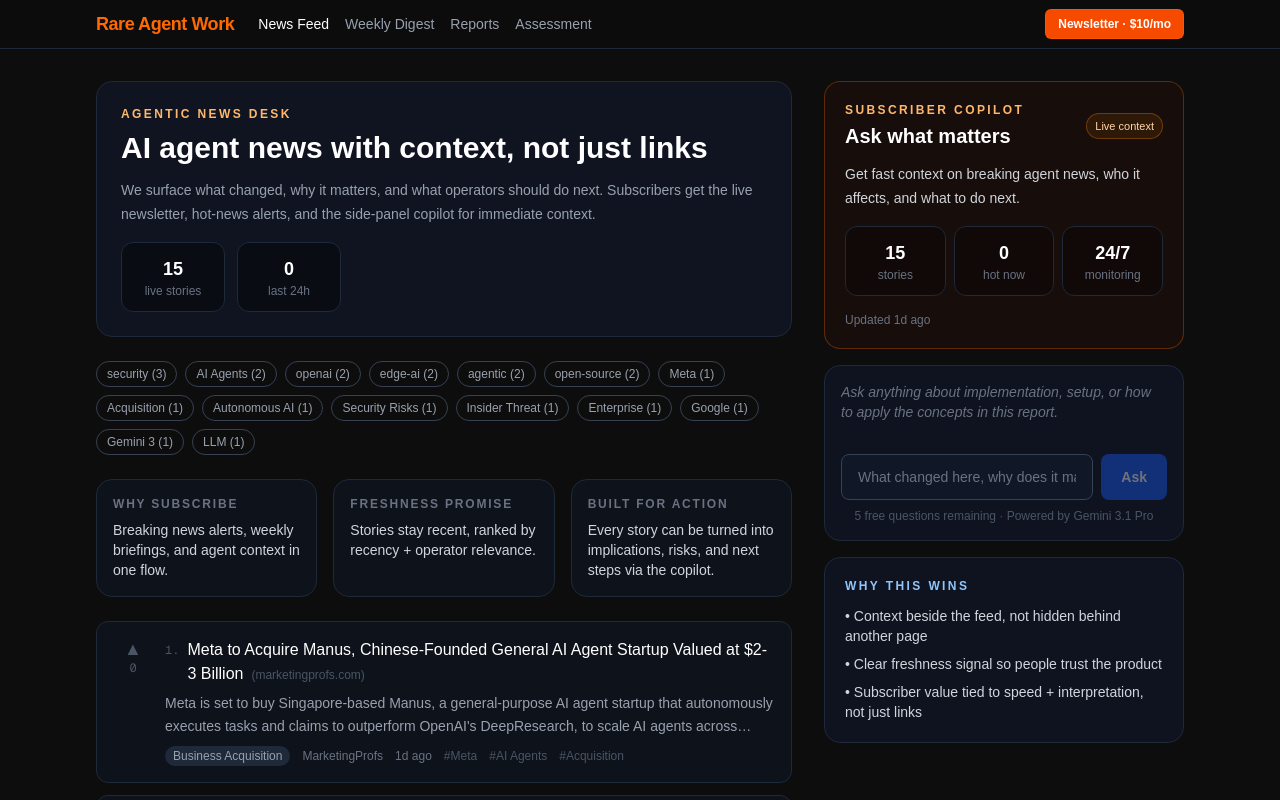
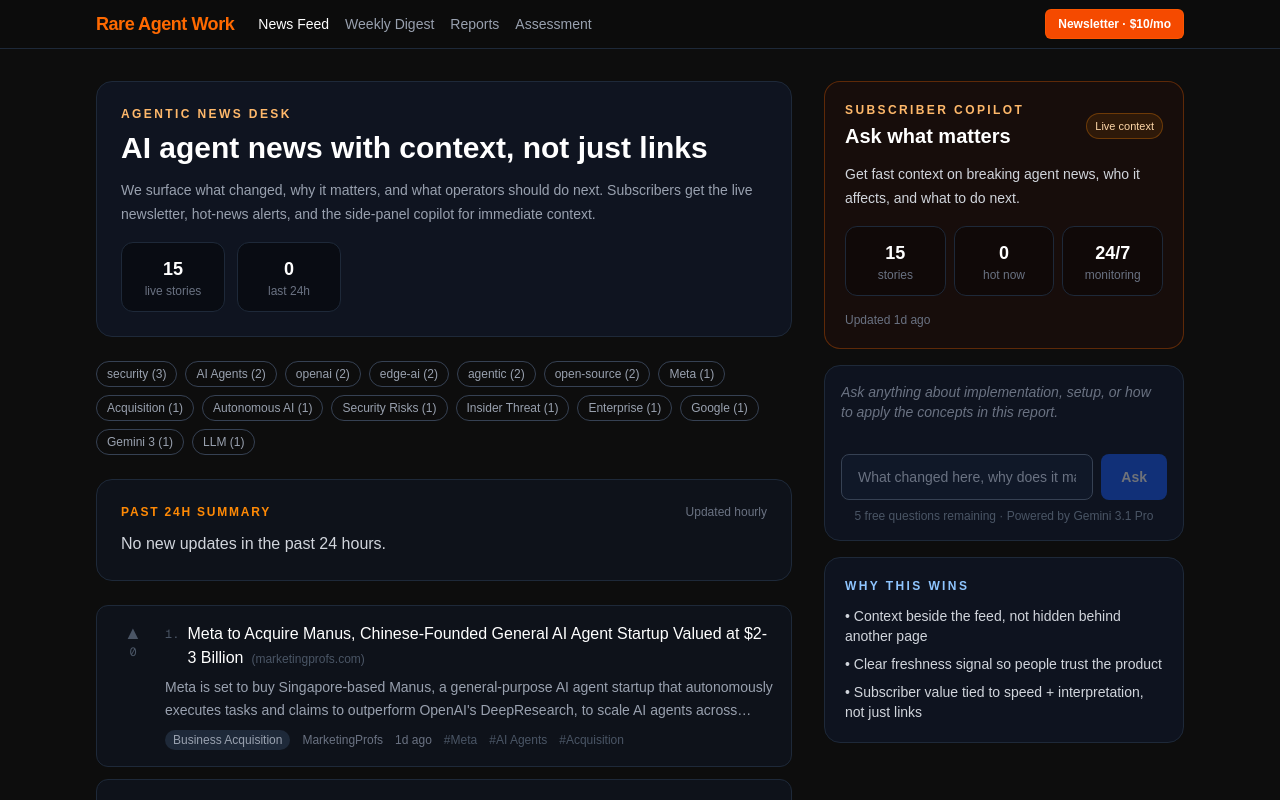
Before and after one commit to mfethe1/rare-agent-work, a Next.js app: page /news in a window 1280 px wide. Shown: the top 800 px of the page. Built offline with nearby package versions, Linux system fonts and the light colour scheme.

Commit message:
feat: Replace 'Why this wins' with dynamic 24h news summary updated hourly

```diff
--- /dev/null
+++ b/data/news-summary.json
@@ -0,0 +1 @@
+{"summary":"No new updates in the past 24 hours.","updatedAt":"2026-03-10T14:52:22.412Z"}
--- /dev/null
+++ b/scripts/generate-summary.ts
@@ -0,0 +1,58 @@
+import fs from 'fs';
+import path from 'path';
+import Anthropic from '@anthropic-ai/sdk';
+
+const DATA_DIR = path.join(process.cwd(), 'data');
+const NEWS_FILE = path.join(DATA_DIR, 'news.json');
+const SUMMARY_FILE = path.join(DATA_DIR, 'news-summary.json');
+
+async function main() {
+  if (!fs.existsSync(NEWS_FILE)) {
+    console.log('No news.json found.');
+    return;
+  }
+
+  const raw = fs.readFileSync(NEWS_FILE, 'utf-8');
+  const items = JSON.parse(raw);
+  const cutoff = new Date(Date.now() - 24 * 3600 * 1000).toISOString();
+  const recent = items.filter((i: any) => i.publishedAt >= cutoff);
+
+  if (recent.length === 0) {
+    fs.writeFileSync(
+      SUMMARY_FILE,
+      JSON.stringify({ summary: 'No new updates in the past 24 hours.', updatedAt: new Date().toISOString() })
+    );
+    console.log('No recent news. Summary generated.');
+    return;
+  }
+
+  const prompt = `You are an AI agent news summarizer. Here are the top news items from the last 24 hours:
+
+${recent.map((i: any) => `- ${i.title}: ${i.summary}`).join('\n\n')}
+
+Provide a concise 1-2 paragraph highlighted summary of these updates. Focus on what changed, why it matters, and operator relevance. Format as plain text with simple markdown.`;
+
+  const anthropic = new Anthropic({
+    apiKey: process.env.ANTHROPIC_API_KEY || '',
+  });
+
+  try {
+    const response = await anthropic.messages.create({
+      model: 'claude-3-5-sonnet-latest',
+      max_tokens: 500,
+      messages: [{ role: 'user', content: prompt }],
+    });
+
+    const summaryText = (response.content[0] as any).text;
+
+    fs.writeFileSync(
+      SUMMARY_FILE,
+      JSON.stringify({ summary: summaryText, updatedAt: new Date().toISOString() }, null, 2)
+    );
+    console.log('Summary generated successfully.');
+  } catch (err) {
+    console.error('Failed to generate summary:', err);
+  }
+}
+
+main();
--- a/src/app/news/page.tsx
+++ b/src/app/news/page.tsx
@@ -1,7 +1,7 @@
 export const dynamic = 'force-dynamic';
 import { Metadata } from 'next';
 import Link from 'next/link';
-import { getAllNews, getNewsByTag, getAllTags, type NewsItem } from '@/lib/news-store';
+import { getAllNews, getNewsByTag, getAllTags, getNewsSummary, type NewsItem } from '@/lib/news-store';
 import { getHotNewsCount } from '@/lib/news-helpers';
 import NewsClient from '@/components/NewsClient';
 import NewsContextPanel from '@/components/NewsContextPanel';
@@ -41,6 +41,7 @@
 
   const items: NewsItem[] = activeTag ? await getNewsByTag(activeTag) : await getAllNews();
   const allItems = await getAllNews();
+  const summaryData = await getNewsSummary();
   const tags = getAllTags(allItems).slice(0, 15);
   const latestPublishedAt = allItems[0]?.publishedAt;
   const hotItems = getHotNewsCount(allItems.map((item) => item.publishedAt));
@@ -122,20 +123,17 @@
               </div>
             )}
 
-            <div className="mb-6 grid gap-4 md:grid-cols-3">
-              <div className="rounded-2xl border border-gray-800 bg-gray-900/50 p-4">
-                <p className="text-xs font-semibold uppercase tracking-[0.15em] text-gray-500">Why subscribe</p>
-                <p className="mt-2 text-sm text-gray-300">Breaking news alerts, weekly briefings, and agent context in one flow.</p>
+            {summaryData && (
+              <div className="mb-6 rounded-2xl border border-gray-800 bg-gray-900/50 p-6">
+                <div className="mb-3 flex items-center justify-between">
+                  <p className="text-xs font-semibold uppercase tracking-[0.15em] text-orange-400">Past 24h Summary</p>
+                  <p className="text-xs text-gray-500">Updated hourly</p>
+                </div>
+                <div className="prose prose-sm prose-invert max-w-none whitespace-pre-wrap text-gray-300">
+                  {summaryData.summary}
+                </div>
               </div>
-              <div className="rounded-2xl border border-gray-800 bg-gray-900/50 p-4">
-                <p className="text-xs font-semibold uppercase tracking-[0.15em] text-gray-500">Freshness promise</p>
-                <p className="mt-2 text-sm text-gray-300">Stories stay recent, ranked by recency + operator relevance.</p>
-              </div>
-              <div className="rounded-2xl border border-gray-800 bg-gray-900/50 p-4">
-                <p className="text-xs font-semibold uppercase tracking-[0.15em] text-gray-500">Built for action</p>
-                <p className="mt-2 text-sm text-gray-300">Every story can be turned into implications, risks, and next steps via the copilot.</p>
-              </div>
-            </div>
+            )}
 
             {items.length === 0 ? (
               <div className="rounded-xl border border-gray-800 bg-gray-900 p-8 text-center">
--- a/src/lib/news-store.ts
+++ b/src/lib/news-store.ts
@@ -23,7 +23,17 @@
 
 const DATA_DIR = path.join(process.cwd(), 'data');
 const NEWS_FILE = path.join(DATA_DIR, 'news.json');
+const SUMMARY_FILE = path.join(DATA_DIR, 'news-summary.json');
 const MAX_AGE_DAYS = 14;
+
+export async function getNewsSummary(): Promise<{ summary: string; updatedAt: string } | null> {
+  try {
+    const raw = await readFile(SUMMARY_FILE, 'utf-8');
+    return JSON.parse(raw);
+  } catch {
+    return null;
+  }
+}
 
 async function ensureDir() {
   await mkdir(DATA_DIR, { recursive: true });
```
